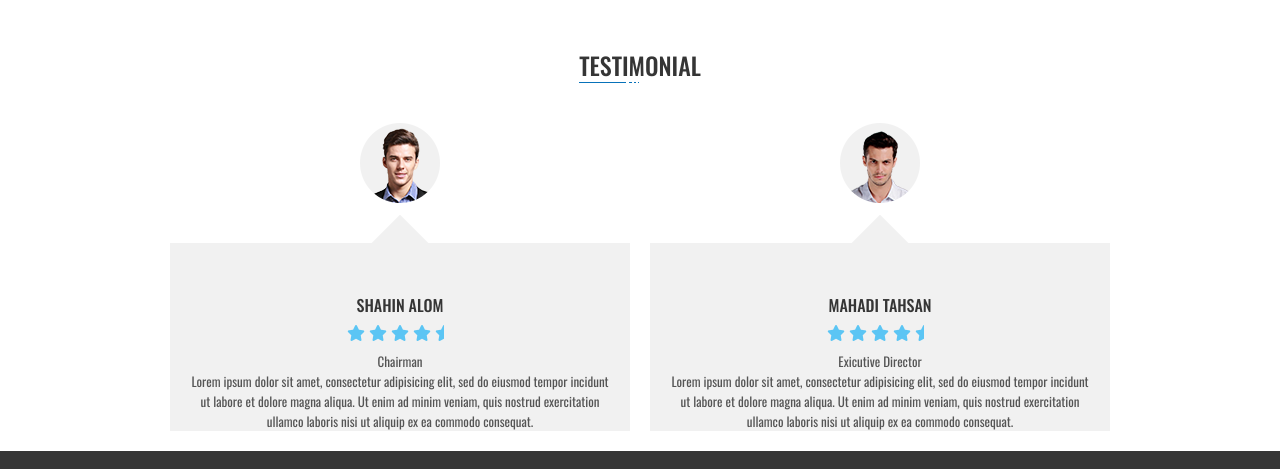
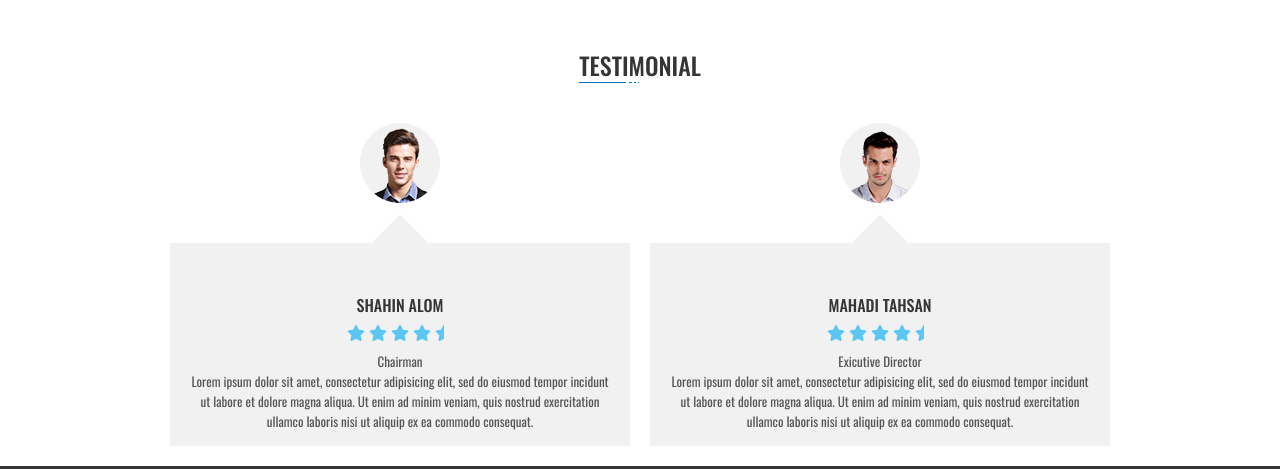
Before and after one commit to bayzidMostafiz/beatls, a plain HTML site: page index.html in a window 1280 px wide. Shown: the part 2341-2810 px from the top of the page. Drawn offline with nearby package versions, Linux system fonts and the light colour scheme.

Commit message:
all file uploaded

```diff
--- a/css/style.css
+++ b/css/style.css
@@ -471,6 +471,7 @@ transition: all linear .3s;
     font-weight: 400;
     font-size: 13px;
     color: var(--peragraph);
+    padding-bottom: 15px;
 
 }
 
--- a/index.html
+++ b/index.html
@@ -4,7 +4,7 @@
     <meta charset="UTF-8">
     <meta http-equiv="X-UA-Compatible" content="IE=edge">
     <meta name="viewport" content="width=device-width, initial-scale=1.0">
-    <title>class-11</title>
+    <title>Beatls</title>
 
 
     <!-- Google Font Start -->
```
